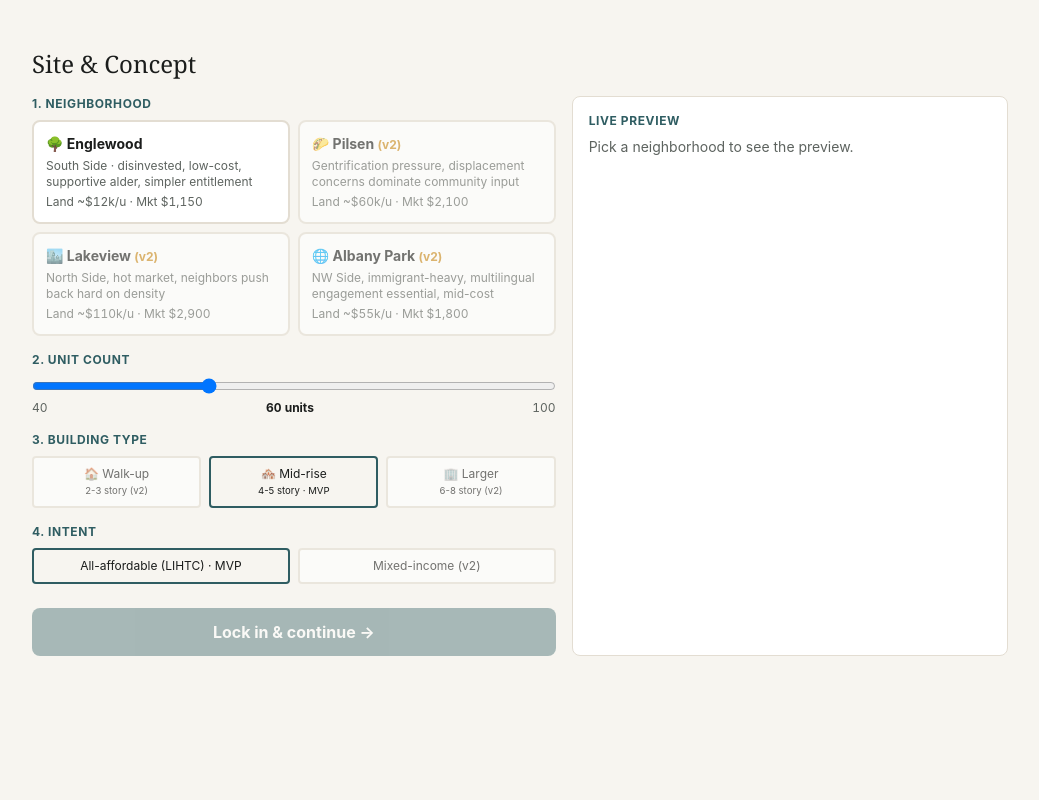
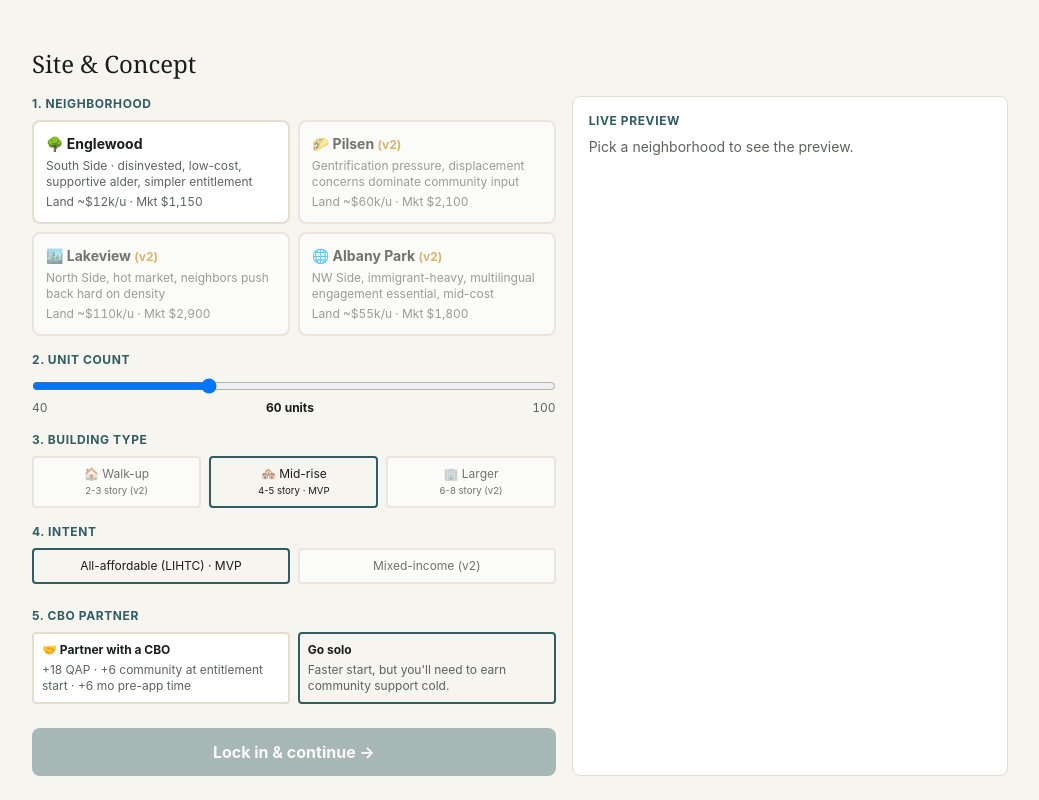
Before and after one commit to danielkayhertz/housing-developer-game, a React (Vite) app: page / in a window 1280 px wide. Both pictures are taken after a click on the button "Start a project →". Shown: the whole page, without its empty margins (120-1159 px from the left). Built offline with nearby package versions, Linux system fonts and the light colour scheme.

Commit message:
phase-1: add CBO partner choice (step 5) to Site & Concept

```diff
--- a/src/screens/SiteAndConcept.tsx
+++ b/src/screens/SiteAndConcept.tsx
@@ -13,6 +13,7 @@ export function SiteAndConcept() {
   const setUnits = useGameStore((s) => s.setUnits);
   const setBuildingType = useGameStore((s) => s.setBuildingType);
   const setIntent = useGameStore((s) => s.setIntent);
+  const setCboPartner = useGameStore((s) => s.setCboPartner);
   const advancePhase = useGameStore((s) => s.advancePhase);
 
   const n = project.neighborhood ? getNeighborhood(project.neighborhood) : null;
@@ -108,6 +109,29 @@ export function SiteAndConcept() {
             ))}
           </div>
 
+          {/* CBO partner */}
+          <div className="text-xs uppercase tracking-wider text-accent font-bold mb-2">5. CBO partner</div>
+          <div className="grid grid-cols-2 gap-2 mb-6">
+            <button
+              onClick={() => setCboPartner(true)}
+              className={`p-2 text-xs rounded border-2 transition text-left ${
+                project.hasCboPartner ? 'bg-bg border-accent' : 'bg-panel border-line hover:border-accent'
+              }`}
+            >
+              <b>🤝 Partner with a CBO</b>
+              <div className="text-muted mt-1">+18 QAP · +6 community at entitlement start · +6 mo pre-app time</div>
+            </button>
+            <button
+              onClick={() => setCboPartner(false)}
+              className={`p-2 text-xs rounded border-2 transition text-left ${
+                !project.hasCboPartner ? 'bg-bg border-accent' : 'bg-panel border-line hover:border-accent'
+              }`}
+            >
+              <b>Go solo</b>
+              <div className="text-muted mt-1">Faster start, but you'll need to earn community support cold.</div>
+            </button>
+          </div>
+
           <button
             onClick={advancePhase}
             disabled={!canAdvance}
```
